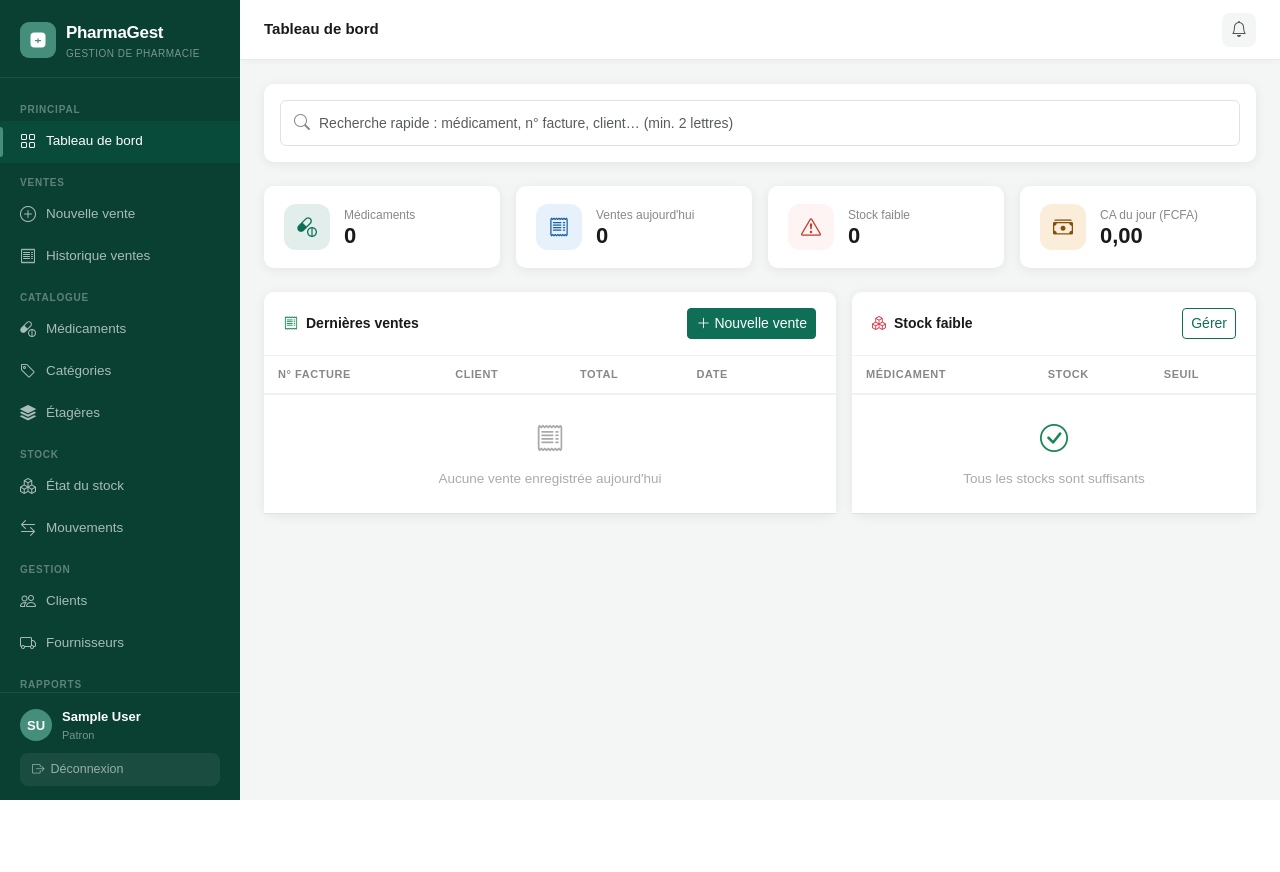
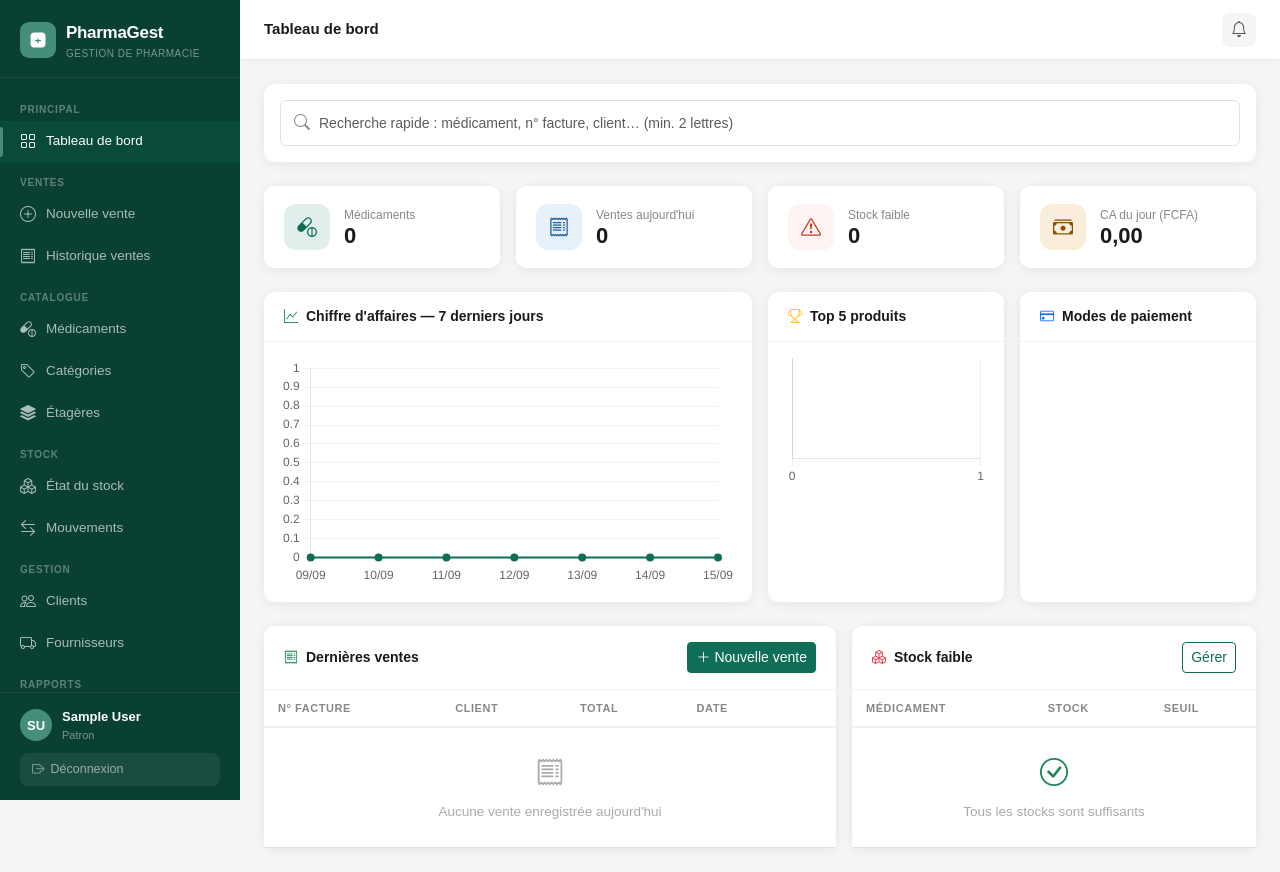
Before and after one commit to issa1299/pharmacie-gestion, a Django app: page / in a window 1280 px wide. Before the commit the page ends 800 px from the top, so only its background shows below. Run offline with Django 5.2, Linux system fonts and the light colour scheme; the visitor is signed in with stand-in values (Sample User, id 1); data comes from the database, SQL or seed files in the repository; data that the repository does not hold is empty; a map, chart or similar area stays blank; some libraries are stand-ins or nearby versions.

Commit message:
Facture PDF (ReportLab) + route PDF + bouton detail vente

```diff
--- a/pharmacie_project/pharmacie_project/views.py
+++ b/pharmacie_project/pharmacie_project/views.py
@@ -1,15 +1,18 @@
 # pharmacie_project/views.py
+import json
+from datetime import timedelta
+
 from django.contrib.auth.decorators import login_required
 from django.contrib import messages
 from django.db import transaction
-from django.db.models import DecimalField, F, Sum, Value, Q
+from django.db.models import Count, DecimalField, F, Sum, Value, Q
 from django.db.models.functions import Coalesce
 from django.http import JsonResponse
 from django.shortcuts import get_object_or_404, redirect, render
 from django.utils import timezone
 from decimal import Decimal
 from medicaments.models import Medicament
-from ventes.models import Vente
+from ventes.models import Vente, LigneVente
 
 
 @login_required
@@ -22,6 +25,42 @@ def dashboard(request):
     medicaments_stock_faible = Medicament.objects.filter(
         quantite_stock__lte=F('seuil_alerte')
     ).select_related('categorie')
+
+    # ── Données des graphiques (30 derniers jours) ──
+    il_y_a_30j = aujourd_hui - timedelta(days=29)
+    ventes_30j = Vente.objects.filter(
+        date_vente__date__gte=il_y_a_30j, statut='validee'
+    )
+
+    # CA jour par jour sur 7 jours (léger, compatible SQLite)
+    ca_jours_labels, ca_jours_valeurs = [], []
+    for decalage in range(6, -1, -1):
+        jour = aujourd_hui - timedelta(days=decalage)
+        total = ventes_30j.filter(date_vente__date=jour).aggregate(
+            t=Sum('total')
+        )['t'] or 0
+        ca_jours_labels.append(jour.strftime('%d/%m'))
+        ca_jours_valeurs.append(float(total))
+
+    # Top 5 produits vendus (30 jours)
+    top_produits = (
+        LigneVente.objects.filter(vente__statut='validee', vente__date_vente__date__gte=il_y_a_30j)
+        .values('medicament__nom')
+        .annotate(qte=Sum('quantite'))
+        .order_by('-qte')[:5]
+    )
+    top_labels = [t['medicament__nom'][:18] for t in top_produits]
+    top_valeurs = [t['qte'] for t in top_produits]
+
+    # Répartition par mode de paiement (30 jours)
+    modes = (
+        ventes_30j.values('mode_paiement').annotate(
+            nb=Count('id'), total=Sum('total')
+        ).order_by('-total')
+    )
+    MODE_LABELS = dict(Vente.MODE_PAIEMENT_CHOICES)
+    modes_labels = [MODE_LABELS.get(m['mode_paiement'], m['mode_paiement']) for m in modes]
+    modes_valeurs = [float(m['total'] or 0) for m in modes]
 
     return render(request, 'dashboard.html', {
         'total_medicaments': Medicament.objects.count(),
@@ -40,6 +79,14 @@ def dashboard(request):
             date_expiration__isnull=False,
             date_expiration__lte=aujourd_hui,
         ),
+        # ── Graphiques ──
+        'ca_jours_labels': json.dumps(ca_jours_labels),
+        'ca_jours_valeurs': json.dumps(ca_jours_valeurs),
+        'top_labels': json.dumps(top_labels),
+        'top_valeurs': json.dumps(top_valeurs),
+        'modes_labels': json.dumps(modes_labels),
+        'modes_valeurs': json.dumps(modes_valeurs),
+        'ca_30j': ventes_30j.aggregate(t=Sum('total'))['t'] or 0,
     })
 
 
--- a/pharmacie_project/templates/dashboard.html
+++ b/pharmacie_project/templates/dashboard.html
@@ -109,6 +109,40 @@
 
 
 
+</div>
+
+<!-- ── GRAPHIQUES (30 derniers jours) ─────────── -->
+<div class="row g-3 mb-4">
+  <div class="col-12 col-lg-6">
+    <div class="card h-100">
+      <div class="card-header-custom">
+        <h5><i class="bi bi-graph-up me-2 text-success"></i>Chiffre d'affaires — 7 derniers jours</h5>
+      </div>
+      <div class="p-3">
+        <canvas id="chartCA" height="150"></canvas>
+      </div>
+    </div>
+  </div>
+  <div class="col-12 col-md-6 col-lg-3">
+    <div class="card h-100">
+      <div class="card-header-custom">
+        <h5><i class="bi bi-trophy me-2 text-warning"></i>Top 5 produits</h5>
+      </div>
+      <div class="p-3">
+        <canvas id="chartTop" height="190"></canvas>
+      </div>
+    </div>
+  </div>
+  <div class="col-12 col-md-6 col-lg-3">
+    <div class="card h-100">
+      <div class="card-header-custom">
+        <h5><i class="bi bi-credit-card me-2 text-primary"></i>Modes de paiement</h5>
+      </div>
+      <div class="p-3">
+        <canvas id="chartModes" height="190"></canvas>
+      </div>
+    </div>
+  </div>
 </div>
 
 
@@ -236,4 +270,90 @@
 
 </div>
 
+<script src="/static/js/chart.min.js"></script>
+<script>
+(function () {
+  const style = getComputedStyle(document.documentElement);
+  const PRIMARY = (style.getPropertyValue('--primary') || '#0F6E56').trim() || '#0F6E56';
+  const gridColor = '#EEF2F0';
+
+  // ── CA 7 derniers jours ──
+  const ctxCA = document.getElementById('chartCA');
+  if (ctxCA) {
+    new Chart(ctxCA, {
+      type: 'line',
+      data: {
+        labels: {{ ca_jours_labels|safe }},
+        datasets: [{
+          label: 'CA',
+          data: {{ ca_jours_valeurs|safe }},
+          borderColor: PRIMARY,
+          backgroundColor: 'rgba(15,110,86,.08)',
+          fill: true,
+          tension: 0.35,
+          borderWidth: 2,
+          pointRadius: 3,
+          pointBackgroundColor: PRIMARY,
+        }]
+      },
+      options: {
+        responsive: true,
+        plugins: { legend: { display: false } },
+        scales: {
+          y: { beginAtZero: true, grid: { color: gridColor }, ticks: { callback: v => v >= 1000 ? (v/1000) + 'k' : v } },
+          x: { grid: { display: false } }
+        }
+      }
+    });
+  }
+
+  // ── Top 5 produits ──
+  const ctxTop = document.getElementById('chartTop');
+  if (ctxTop) {
+    new Chart(ctxTop, {
+      type: 'bar',
+      data: {
+        labels: {{ top_labels|safe }},
+        datasets: [{
+          data: {{ top_valeurs|safe }},
+          backgroundColor: ['#0F6E56', '#2E9E7F', '#5FBF9F', '#93D8BF', '#C7ECD9'],
+          borderRadius: 6,
+        }]
+      },
+      options: {
+        indexAxis: 'y',
+        responsive: true,
+        plugins: { legend: { display: false } },
+        scales: {
+          x: { beginAtZero: true, grid: { color: gridColor }, ticks: { precision: 0 } },
+          y: { grid: { display: false } }
+        }
+      }
+    });
+  }
+
+  // ── Modes de paiement ──
+  const ctxModes = document.getElementById('chartModes');
+  if (ctxModes) {
+    new Chart(ctxModes, {
+      type: 'doughnut',
+      data: {
+        labels: {{ modes_labels|safe }},
+        datasets: [{
+          data: {{ modes_valeurs|safe }},
+          backgroundColor: ['#0F6E56', '#F2994A', '#185FA5', '#9B51E0'],
+          borderWidth: 2,
+          borderColor: '#fff',
+        }]
+      },
+      options: {
+        responsive: true,
+        cutout: '62%',
+        plugins: { legend: { position: 'bottom', labels: { boxWidth: 12, font: { size: 11 } } } }
+      }
+    });
+  }
+})();
+</script>
+
 {% endblock %}
--- a/pharmacie_project/templates/ventes/detail.html
+++ b/pharmacie_project/templates/ventes/detail.html
@@ -80,6 +80,9 @@
   <button onclick="window.print()" class="btn btn-primary">
     <i class="bi bi-printer me-1"></i>Imprimer
   </button>
+  <a href="{% url 'ventes:facture_pdf' vente.pk %}" target="_blank" class="btn btn-outline-primary">
+    <i class="bi bi-file-earmark-pdf me-1"></i>Facture PDF
+  </a>
   {% if vente.statut == 'validee' and is_pharmacien_or_more %}
   <a href="{% url 'ventes:annuler' vente.pk %}" class="btn btn-outline-danger">
     <i class="bi bi-x-circle me-1"></i>Annuler la vente
--- a/pharmacie_project/ventes/urls.py
+++ b/pharmacie_project/ventes/urls.py
@@ -7,6 +7,7 @@ urlpatterns = [
     path('', views.liste_ventes, name='liste'),
     path('nouvelle/', views.nouvelle_vente, name='nouvelle'),
     path('<int:pk>/', views.detail_vente, name='detail'),
+    path('<int:pk>/facture/pdf/', views.facture_pdf, name='facture_pdf'),
     path('<int:pk>/annuler/', views.annuler_vente, name='annuler'),
     path('<int:pk>/mock-payment/', views.mock_payment, name='mock_payment'),
     path('webhook/', views.webhook_paiement, name='webhook'),
```
Also changed, not shown: pharmacie_project/ventes/views.py (+141 -0 lines).
